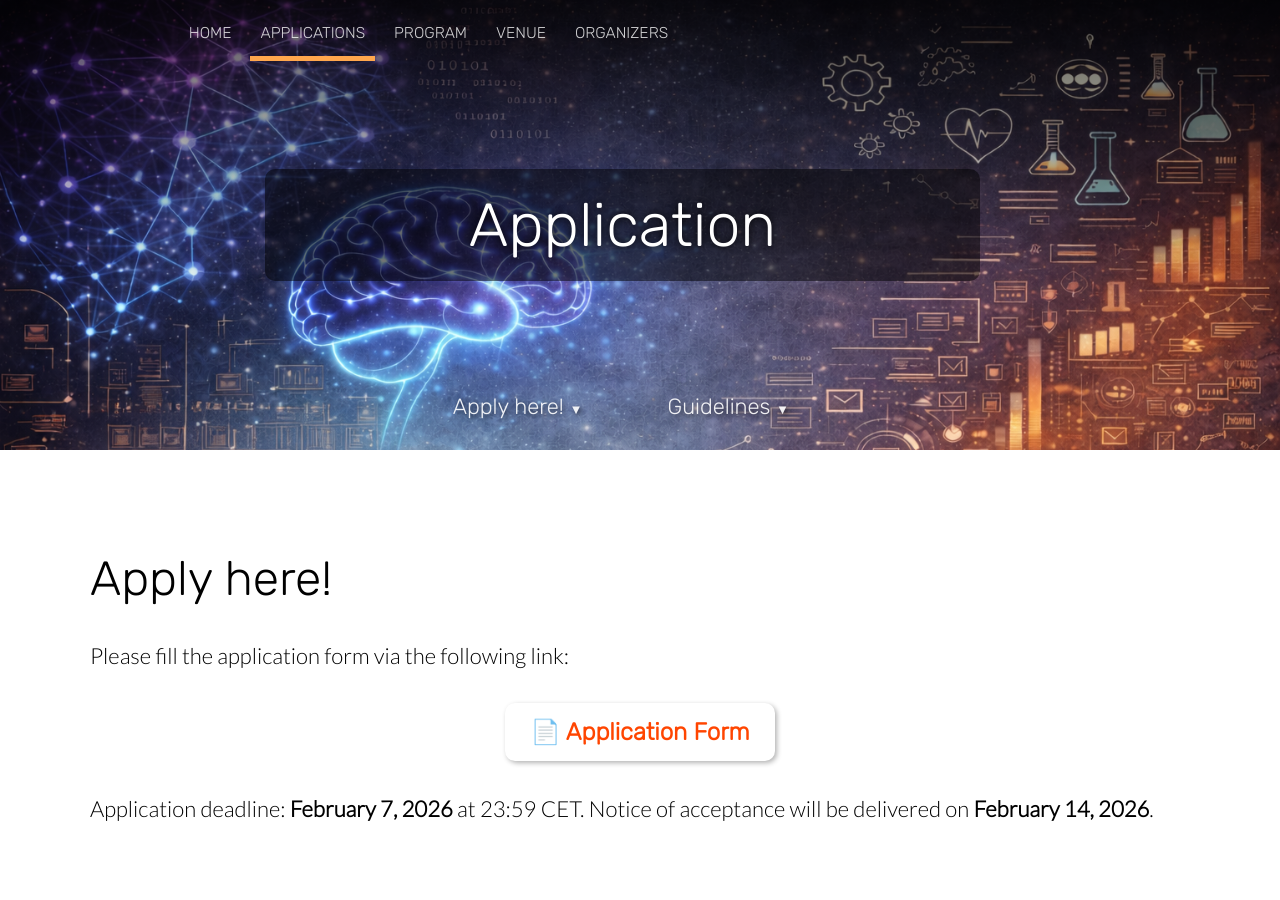
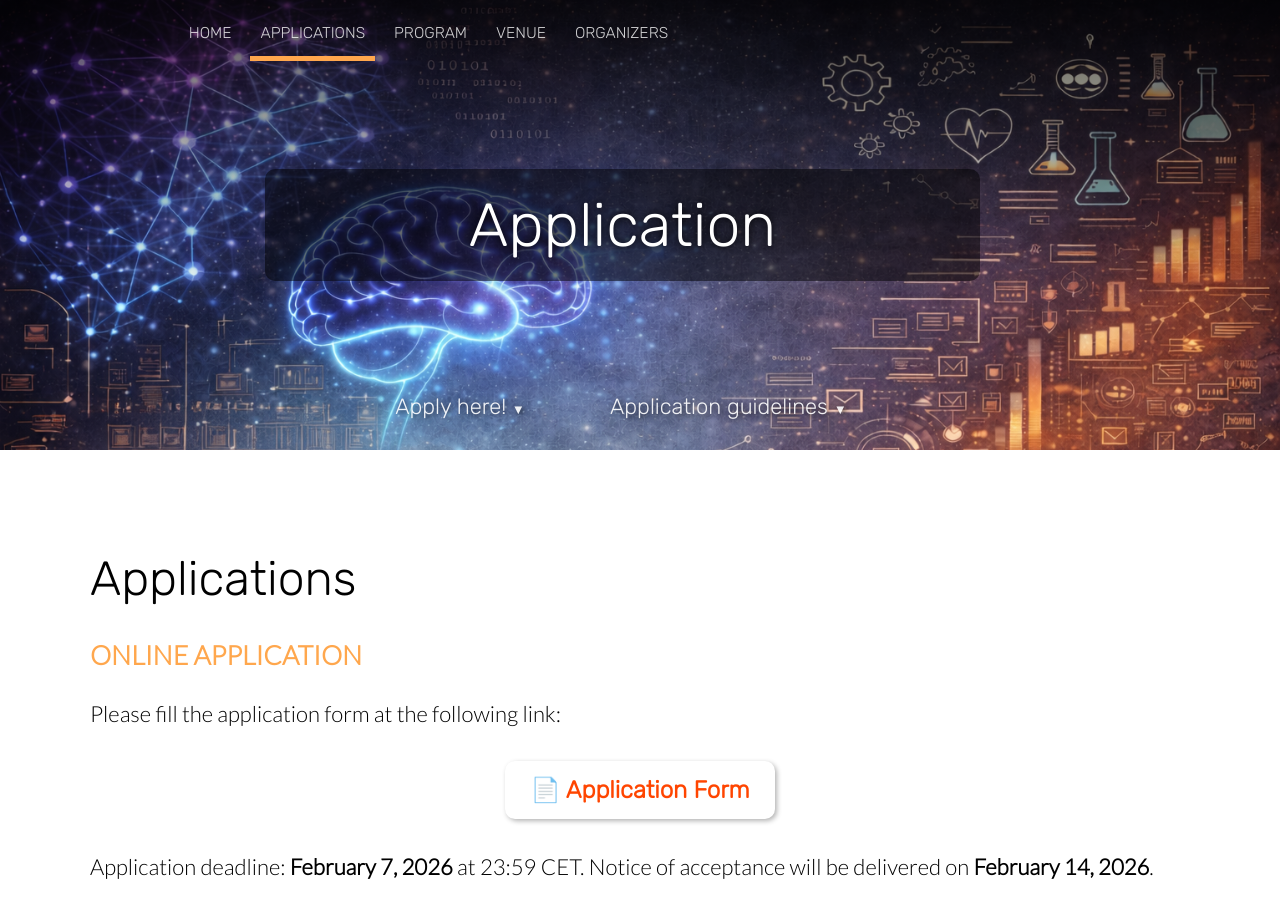
Before and after one commit to shecodespsy/shecodespsy.github.io, a Jekyll site: the page built from registration.html, in a window 1280 px wide and 900 px high. Built offline with Jekyll 4.4.1, drawn with Linux system fonts in a browser that asks for light colours; nearby versions of some CDN libraries; some of the changed text lies outside the part shown.

Commit message:
application

```diff
--- a/registration.html
+++ b/registration.html
@@ -7,7 +7,7 @@ image: /images/background/DallE-home.png
 <style>
 
 .abstract-title {
-    font-size: 1.6em;
+    font-size: 1.0em;
     margin-top: 30px;
     margin-bottom: 15px;
     color: #333;
@@ -118,8 +118,6 @@ image: /images/background/DallE-home.png
 
 </style>
 
-
-
 <section class="hero" style="background-image: url({% include relative-src.html src=page.image %})">
 	<div class="inner-hero text-container">
 		<div class="hero-text-container">
@@ -128,24 +126,31 @@ image: /images/background/DallE-home.png
 	</div>
 
 	<div class="learn-more">
-		<a href="#abstracts"><span class="highlight">Apply here! </span><span class="arrow">&#x25BC;</span></a>&nbsp;&nbsp;&nbsp;&nbsp;
-		<a href="#guidelines"><span class="highlight">Guidelines </span><span class="arrow">&#x25BC;</span></a>&nbsp;&nbsp;&nbsp;&nbsp;
+		<a href="#application"><span class="highlight">Apply here! </span><span class="arrow">&#x25BC;</span></a>&nbsp;&nbsp;&nbsp;&nbsp;
+		<a href="#guidelines"><span class="highlight">Application guidelines </span><span class="arrow">&#x25BC;</span></a>&nbsp;&nbsp;&nbsp;&nbsp;
 	</div>
 
 </section>
 
 <div class="content">
 
-	<section class="info" id="apllication">
+	<section class="info" id="application">
 		<div class="container flex">
 			<div class="text">
-				<h2 class="editable">Apply here!</h2>
-				<!--<p class="editable">
+                <h2 class="editable">Applications</h2>
+                <p class="editable" style="margin-bottom:1em;">
+					<span style="font-size:1.2em; font-weight:bold; color:#ffa74d;">
+					ONLINE APPLICATION
+					</span>
+				</p>
+
+				<!--<h2 class="editable">Apply here!</h2>
+                <p class="editable">
 					Application submission is CLOSED.
 				</p>-->
 
 					<p class="editable">
-						Please fill the application form via the following link:
+						Please fill the application form at the following link:
 					</p>
 
 					<div class="form-link">
@@ -162,8 +167,9 @@ image: /images/background/DallE-home.png
 
 					<p class="editable">
 						Application deadline: <b>February 7, 2026</b> at 23:59 CET.
-						Notice of acceptance will be delivered on <b>February 14, 2026</b></b>.
-					</p>
+						Notice of acceptance will be delivered on <b>February 14, 2026</b>.
+                        <br><br>
+                    </p>
 
 			</div>
 		</div>
@@ -172,7 +178,12 @@ image: /images/background/DallE-home.png
 	<section class="info" id="guidelines">
 		<div class="container flex">
 			<div class="text">
-				<div class="abstract-title">Application Guidelines</div>
+				<!--<div class="abstract-title">Application Guidelines</div>-->
+                <p class="editable" style="margin-bottom:1em;">
+					<span style="font-size:1.2em; font-weight:bold; color:#ffa74d;">
+					APPLICATION GUIDELINES
+				</span>
+				</p>
 				<p class="editable">
 					In the application form you will be kindly asked to upload a motivation letter
 					(1-page extension) written in English. In this letter, we would like you to tell us:
```
